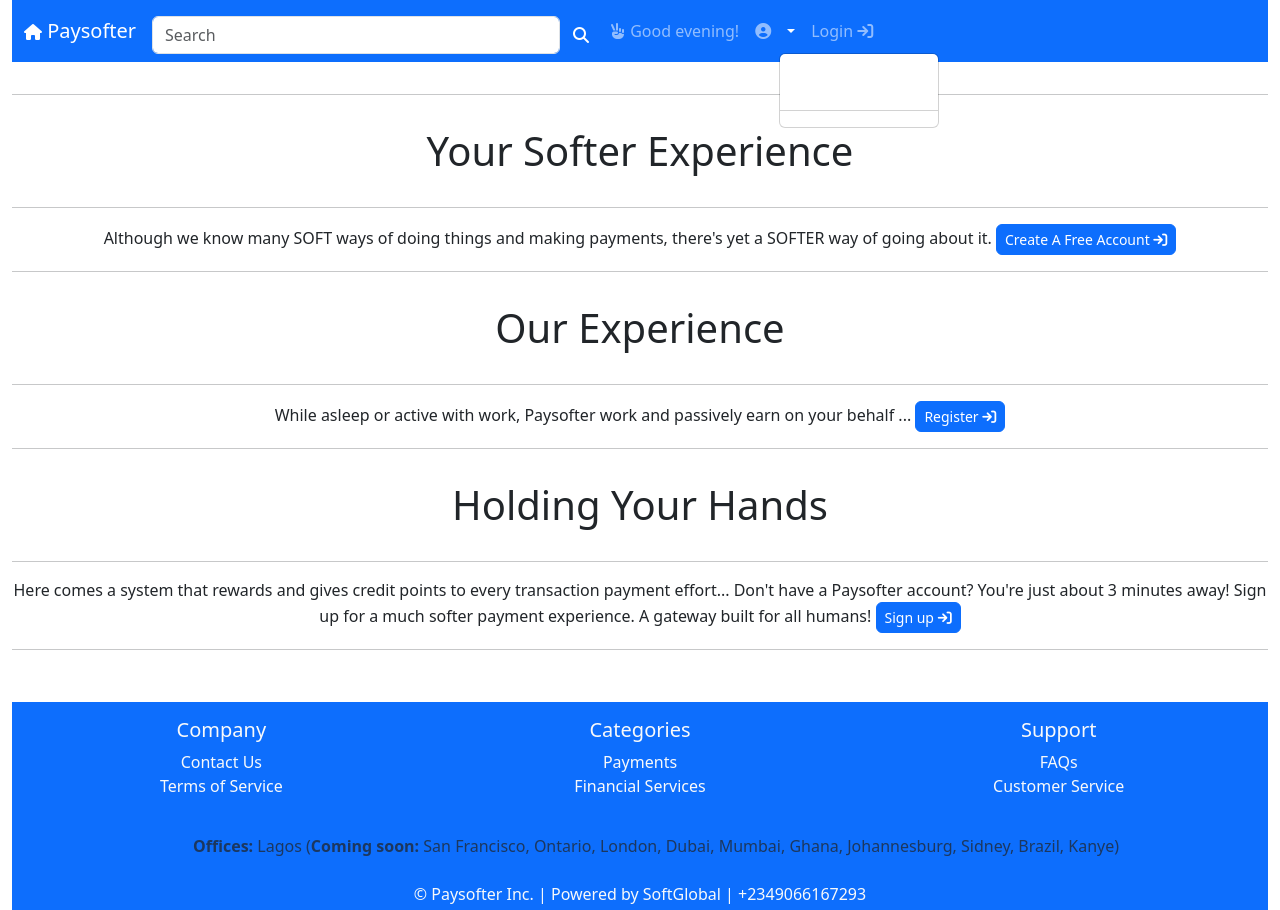
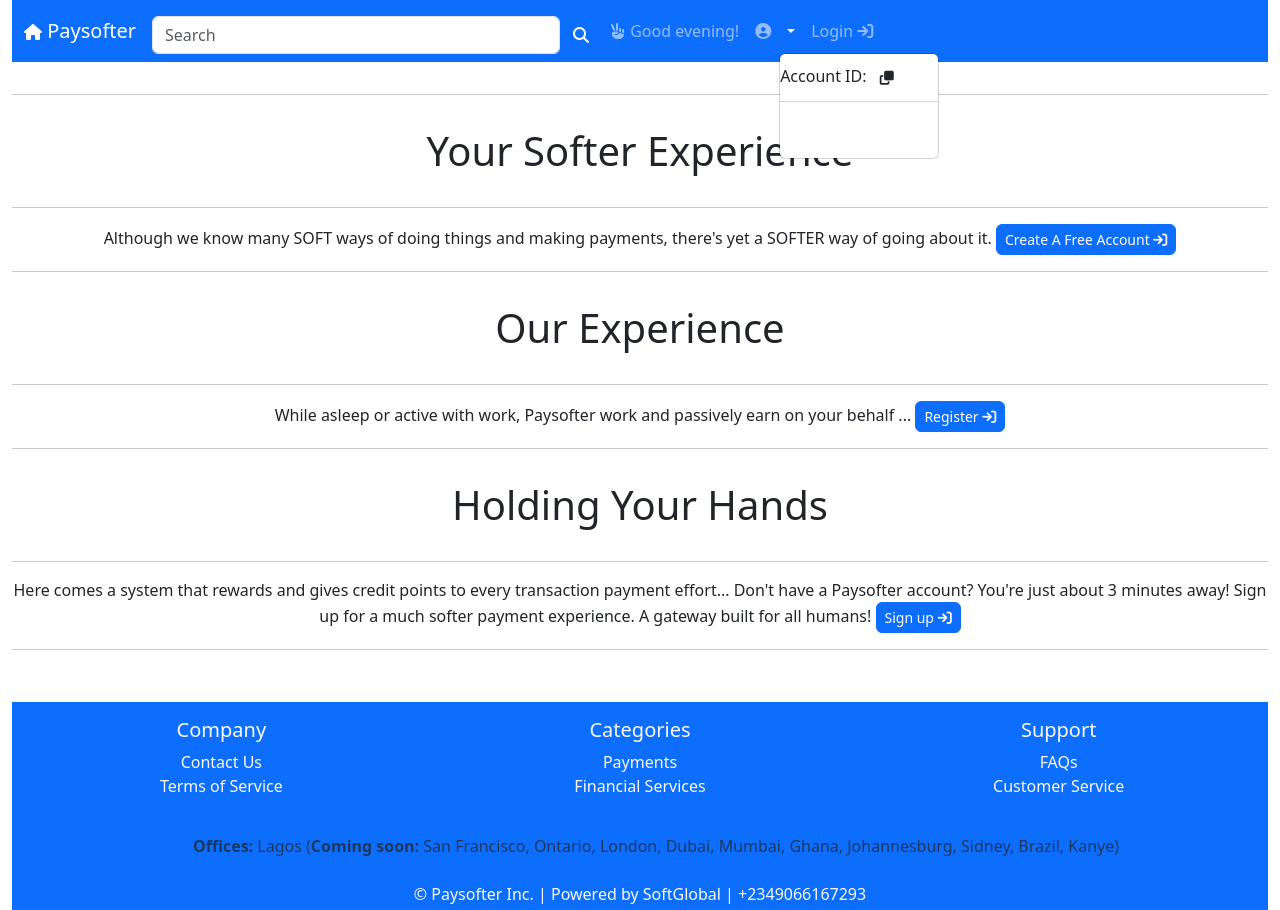
Before and after one commit to syntaxland/frontend-paysofter, a React (Create React App) app: page / in a window 1280 px wide. Both pictures are taken after a click on the button 791 px from the left and 31 px from the top of the page. Built offline with nearby package versions, Linux system fonts and the light colour scheme.

Commit message:
new update

```diff
--- a/src/components/Header.js
+++ b/src/components/Header.js
@@ -10,6 +10,7 @@
   NavDropdown,
   Form,
 } from "react-bootstrap";
+import { getUserProfile } from "../redux/actions/userProfileActions";
 import { logout } from "../redux/actions/userActions";
 import "./Header.css";
 
@@ -19,10 +20,10 @@
 
   const userProfile = useSelector((state) => state.userProfile);
   const { profile } = userProfile;
-  console.log("Header profile:", profile);
 
   const [keyword, setKeyword] = useState("");
   const [greeting, setGreeting] = useState("");
+  const [isAccountIdCopied, setIsAccountIdCopied] = useState(false);
   const history = useHistory();
 
   const dispatch = useDispatch();
@@ -39,6 +40,28 @@
     }
   };
 
+  // const formatAccountID = (accountID) => {
+  //   return accountID.match(/.{1,4}/g).join("-");
+  // };
+
+  const formatAccountID = (accountID) => {
+    if (accountID) {
+      return accountID.match(/.{1,4}/g).join("-");
+    }
+    return "";
+  };
+
+  // Function to copy the account ID to the clipboard
+  const copyToClipboard = (text) => {
+    navigator.clipboard.writeText(text);
+    setIsAccountIdCopied(true);
+
+    // Reset the "Copied" message after a few seconds
+    setTimeout(() => {
+      setIsAccountIdCopied(false);
+    }, 3000);
+  };
+
   useEffect(() => {
     const currentHour = new Date().getHours();
     if (currentHour >= 5 && currentHour < 12) {
@@ -50,9 +73,14 @@
     }
   }, []);
 
+  useEffect(() => {
+    if (userInfo) {
+      dispatch(getUserProfile());
+    }
+  }, [dispatch, userInfo]);
+
   return (
     <header>
-      {/* <Navbar className="custom-dark-blue" expand="md" sticky="top"> */}
       <Navbar
         bg="primary"
         variant="dark"
@@ -74,12 +102,12 @@
             >
               <Form.Control
                 type="search"
-                placeholder="Search "
+                placeholder="Search"
                 className="mr-auto ml-auto rounded"
                 aria-label="Search"
                 value={keyword}
                 onChange={(e) => setKeyword(e.target.value)}
-              />{" "}
+              />
               <Button
                 variant="primary"
                 type="submit"
@@ -90,7 +118,6 @@
             </Form>
 
             <Nav className="mr-auto ml-auto">
-
               {userInfo ? (
                 <Nav.Link as={Link} to="/dashboard">
                   {" "}
@@ -100,9 +127,9 @@
                   ></i>{" "}
                   Dashboard
                 </Nav.Link>
-              ):(<span>
-
-              </span>)}
+              ) : (
+                <span></span>
+              )}
 
               <Nav.Link>
                 <i
@@ -111,8 +138,6 @@
                 ></i>{" "}
                 <span>{greeting}</span>
               </Nav.Link>
-
-
 
               {userInfo ? (
                 <>
@@ -142,13 +167,34 @@
                   ></i>
                 </Nav.Link>
               )}
+              <div>
                 <NavDropdown>
-                <Nav.Link as={Link} to="#">
+                  <div>
+                    Account ID: {formatAccountID(profile.account_id)}
+                    <Button
+                      variant="outline"
+                      className="rounded"
+                      size="sm"
+                      onClick={() => copyToClipboard(profile.account_id)}
+                    >
+                      {isAccountIdCopied ? (
+                        <span>
+                          <i className="fa fa-check"></i> Copied
+                        </span>
+                      ) : (
+                        <span>
+                          <i className="fa fa-copy"></i>
+                        </span>
+                      )}
+                    </Button>
+                    <NavDropdown.Divider />
+                    <Nav.Link as={Link} to="/dashboard">
                       {" "}
                       Settings
                     </Nav.Link>
-                <NavDropdown.Divider />
+                  </div>
                 </NavDropdown>
+              </div>
 
               {!userInfo ? (
                 <Nav.Link as={Link} to="/login">
@@ -173,3 +219,184 @@
 }
 
 export default Header;
+
+// import React, { useState, useEffect } from "react";
+// import { useDispatch, useSelector } from "react-redux";
+// import { Link, useHistory } from "react-router-dom";
+// import {
+//   Navbar,
+//   Nav,
+//   Container,
+//   Button,
+//   NavDropdown,
+//   Form,
+// } from "react-bootstrap";
+// import { getUserProfile } from "../redux/actions/userProfileActions";
+
+// import { logout } from "../redux/actions/userActions";
+// import "./Header.css";
+
+// function Header() {
+//   const userLogin = useSelector((state) => state.userLogin);
+//   const { userInfo } = userLogin;
+
+//   const userProfile = useSelector((state) => state.userProfile);
+//   const { profile } = userProfile;
+//   console.log("Header profile:", profile);
+
+//   const [keyword, setKeyword] = useState("");
+//   const [greeting, setGreeting] = useState("");
+//   const history = useHistory();
+
+//   const dispatch = useDispatch();
+//   const logoutHandler = () => {
+//     dispatch(logout());
+//   };
+
+//   const searchHandler = (e) => {
+//     e.preventDefault();
+//     if (keyword.trim()) {
+//       history.push(`/products/search/${keyword}`);
+//     } else {
+//       history.push("/");
+//     }
+//   };
+
+//   useEffect(() => {
+//     const currentHour = new Date().getHours();
+//     if (currentHour >= 5 && currentHour < 12) {
+//       setGreeting(`Good morning!`);
+//     } else if (currentHour >= 12 && currentHour < 18) {
+//       setGreeting(`Good afternoon!`);
+//     } else {
+//       setGreeting(`Good evening!`);
+//     }
+//   }, []);
+
+//   useEffect(() => {
+//     if (userInfo) {
+//       dispatch(getUserProfile());
+//     }
+//   }, [dispatch, userInfo]);
+
+//   return (
+//     <header>
+//       {/* <Navbar className="custom-dark-blue" expand="md" sticky="top"> */}
+//       <Navbar
+//         bg="primary"
+//         variant="dark"
+//         className="custom-dark-blue"
+//         expand="md"
+//         sticky="top"
+//       >
+//         <Container fluid>
+//           <Navbar.Brand as={Link} to="/">
+//             <i className="fas fa-home" style={{ fontSize: "16px" }}></i>{" "}
+//             Paysofter
+//           </Navbar.Brand>
+//           <Navbar.Toggle aria-controls="navbarCollapse" />
+//           <Navbar.Collapse id="navbarCollapse">
+//             <Form
+//               className="searchBarContainer d-flex flex-grow-1 mt-2"
+//               onSubmit={searchHandler}
+//               inline={!userInfo}
+//             >
+//               <Form.Control
+//                 type="search"
+//                 placeholder="Search "
+//                 className="mr-auto ml-auto rounded"
+//                 aria-label="Search"
+//                 value={keyword}
+//                 onChange={(e) => setKeyword(e.target.value)}
+//               />{" "}
+//               <Button
+//                 variant="primary"
+//                 type="submit"
+//                 className="mr-auto ml-auto rounded"
+//               >
+//                 <i className="fas fa-search" style={{ fontSize: "16px" }}></i>
+//               </Button>
+//             </Form>
+
+//             <Nav className="mr-auto ml-auto">
+//               {userInfo ? (
+//                 <Nav.Link as={Link} to="/dashboard">
+//                   {" "}
+//                   <i
+//                     className="fas fa-dashboard"
+//                     style={{ fontSize: "16px" }}
+//                   ></i>{" "}
+//                   Dashboard
+//                 </Nav.Link>
+//               ) : (
+//                 <span></span>
+//               )}
+
+//               <Nav.Link>
+//                 <i
+//                   className="fas fa-hand-peace"
+//                   style={{ fontSize: "16px" }}
+//                 ></i>{" "}
+//                 <span>{greeting}</span>
+//               </Nav.Link>
+
+//               {userInfo ? (
+//                 <>
+//                   <Nav.Link>
+//                     {userInfo.first_name
+//                       ? userInfo.first_name.charAt(0).toUpperCase() +
+//                         userInfo.first_name.slice(1)
+//                       : ""}{" "}
+//                     <img
+//                       src={profile.avatar}
+//                       alt="Avatar"
+//                       className="avatar"
+//                       style={{
+//                         width: "25px",
+//                         height: "25px",
+//                         objectFit: "cover",
+//                         borderRadius: "50%",
+//                       }}
+//                     />
+//                   </Nav.Link>
+//                 </>
+//               ) : (
+//                 <Nav.Link>
+//                   <i
+//                     className="fa fa-user-circle"
+//                     style={{ fontSize: "16px" }}
+//                   ></i>
+//                 </Nav.Link>
+//               )}
+//               <NavDropdown>
+//                 Account ID: {profile.account_id}
+//                 <NavDropdown.Divider />
+//                 <Nav.Link as={Link} to="/dashboard">
+//                   {" "}
+//                   Settings
+//                 </Nav.Link>
+//               </NavDropdown>
+
+//               {!userInfo ? (
+//                 <Nav.Link as={Link} to="/login">
+//                   Login{" "}
+//                   <i className="fa fa-sign-in" style={{ fontSize: "16px" }}></i>
+//                 </Nav.Link>
+//               ) : (
+//                 <Nav.Link onClick={logoutHandler}>
+//                   Logout{" "}
+//                   <i
+//                     className="fas fa-sign-out-alt"
+//                     style={{ fontSize: "16px" }}
+//                   ></i>
+//                 </Nav.Link>
+//               )}
+//             </Nav>
+//           </Navbar.Collapse>
+//         </Container>
+//       </Navbar>
+//     </header>
+//   );
+// }
+
+// export default Header;
```
Also changed, not shown: src/components/profiles/UserProfile.js (line endings or trailing spaces). Lines whose indentation alone changed are shown as unchanged.
